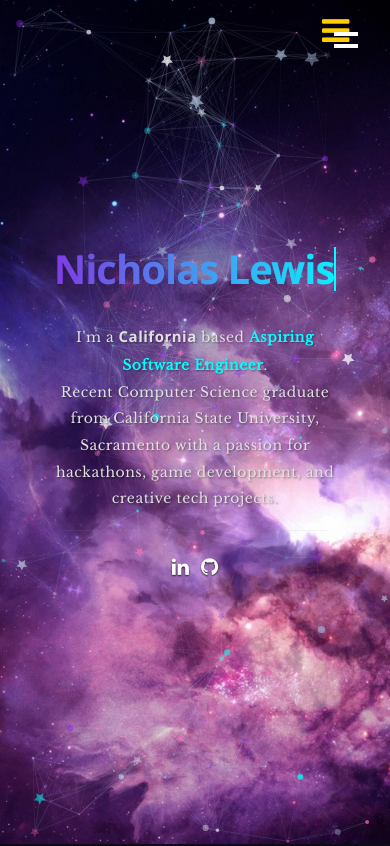
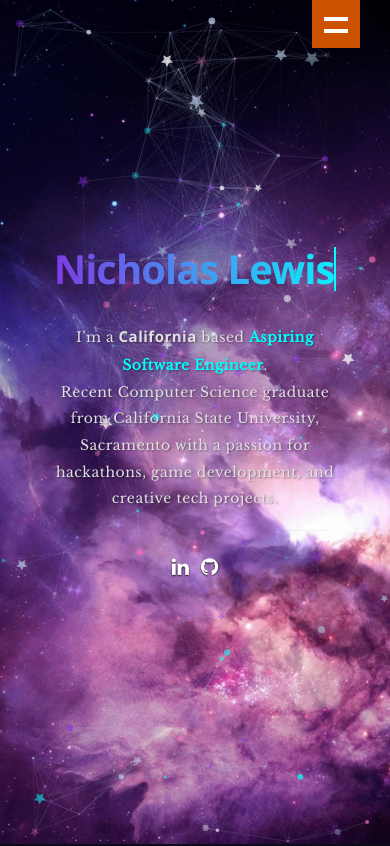
Before and after one commit to nickLewisCSUS/react-portfolio-master, a React (Create React App) app: page / in a window 390 px wide. Shown: the top 846 px of the page. Built offline with nearby package versions, Linux system fonts and the light colour scheme.

Commit message:
fixed mobile issues

```diff
--- a/public/css/layout.css
+++ b/public/css/layout.css
@@ -498,18 +498,6 @@ ul#nav li.current a {
 
   ul#nav li a::after {
     display: none; /* disable underline on mobile */
-  }
-
-  /* Mobile menu button */
-  #nav-wrap > a.mobile-btn {
-    display: block;
-    color: #ffcd00;
-    background: transparent;
-    position: absolute;
-    top: 15px;
-    right: 20px;
-    font-size: 32px;
-    z-index: 1001;
   }
 
   @keyframes fadeDown {
@@ -1262,7 +1250,7 @@ call-to-action .button {
 }
 #contact .section-head { margin-bottom: 42px; }
 
- #contact a, #contact a:visited  { color: #ffcd00; }
+#contact a, #contact a:visited  { color: #ffcd00; }
 #contact a:hover, #contact a:focus { color: #fff; }
 
 #contact h1 {
```
